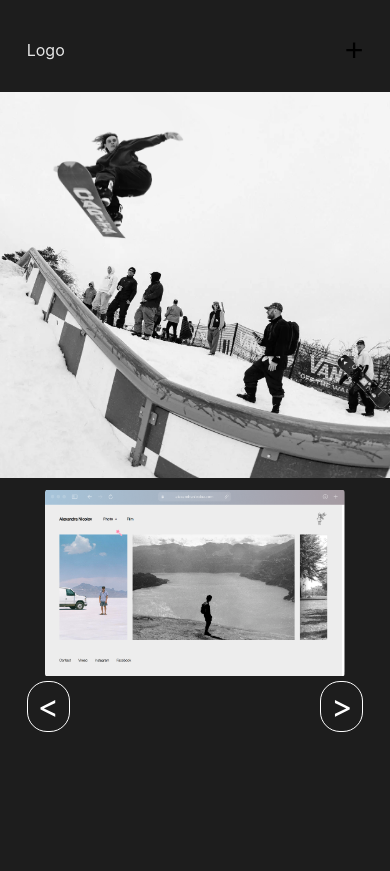
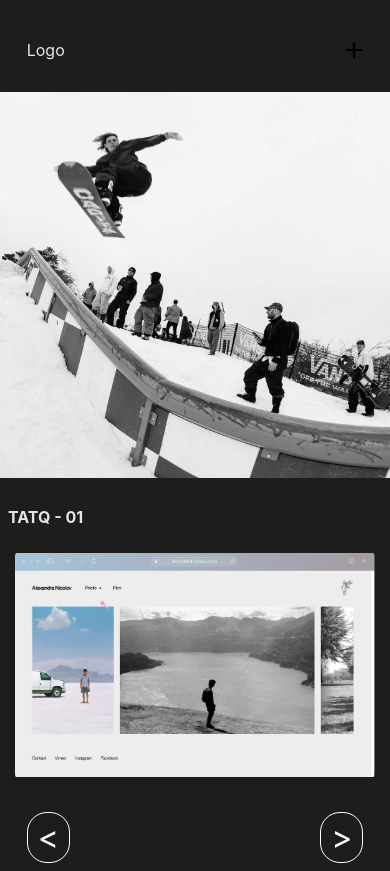
Before and after one commit to GabGo51/Portfolio-2024, a React (Vite) app in the folder portfolio2024/: page / in a window 390 px wide. Before the commit the page ends 844 px from the top, so only its background shows below. Built offline with nearby package versions, Linux system fonts and the light colour scheme.

Commit message:
animated text on phone projects

```diff
--- a/portfolio2024/src/components/PhoneProjects.jsx
+++ b/portfolio2024/src/components/PhoneProjects.jsx
@@ -1,42 +1,68 @@
 import React, { useState, useRef } from "react";
 import "../styles/PhoneProjects.css";
 import PhoneProject from "./PhoneProject";
-import img1 from "../img/alex.png";
-import img2 from "../img/gogosse.png";
+import projectsData from "../data/projects";
+import gsap from 'gsap'
+import  {useGSAP} from '@gsap/react'
 
 const PhoneProjects = () => {
+  const projects = projectsData
   const [currentProject, setCurrentProject] = useState(0);
   const projectsContainerRef = useRef(null);
+  const textRef = useRef(null)
 
   const handleNext = () => {
     const container = projectsContainerRef.current;
-    setCurrentProject((prev) => (prev + 1) % projects.length);
+    const nextProjectIndex = (currentProject + 1) % projects.length;
+
+    animateTextOut(() => {
+      setCurrentProject(nextProjectIndex);
+      animateTextIn();
+
+    });
     container.scrollTo({
-      left: container.offsetWidth * ((currentProject + 1) % projects.length),
+      left: container.offsetWidth * nextProjectIndex,
       behavior: "smooth",
     });
   };
 
   const handlePrevious = () => {
     const container = projectsContainerRef.current;
-    setCurrentProject((prev) => (prev - 1 + projects.length) % projects.length);
-    container.scrollTo({
-      left: container.offsetWidth * ((currentProject - 1 + projects.length) % projects.length),
-      behavior: "smooth",
+    const previousProjectIndex = (currentProject - 1 + projects.length) % projects.length;
+    animateTextOut(() => {
+      setCurrentProject(previousProjectIndex);
+      animateTextIn();
+      container.scrollTo({
+        left: container.offsetWidth * previousProjectIndex,
+        behavior: "smooth",
+      });
     });
-
-
   };
 
-  const projects = [
-    { number: "01", name: "TATQ", img: img1 },
-    { number: "02", name: "GOGOSSE", img: img2 },
-    { number: "03", name: "Alexandra Nicolov", img: img1 },
-    { number: "04", name: "WefinanceU", img: img2 },
-  ];
+  const animateTextIn = () => {
+    gsap.fromTo(textRef.current, {
+      opacity: 0,
+      y: 20,
+    }, {
+      opacity: 1,
+      y: 0,
+      duration: 0.2,
+    });
+  };
+
+  const animateTextOut = (callback) => {
+    gsap.to(textRef.current, {
+      opacity: 0,
+      y: -20,
+      duration: 0.2,
+      onComplete: callback,
+    });
+  };
+
 
   return (
     <div className="phone-wrapper">
+      <h4 ref={textRef}>{projects[currentProject].name} - {projects[currentProject].number}</h4>
       <div className="phone-projects">
         <div className="projects-container" ref={projectsContainerRef}>
           {projects.map((project, index) => (
--- a/portfolio2024/src/styles/PhoneProjects.css
+++ b/portfolio2024/src/styles/PhoneProjects.css
@@ -22,7 +22,7 @@
 }
 
 .phone-accordion {
-  width: 90%;
+  width: 100%;
   display: flex;
   align-items: center;
   justify-content: center;
@@ -37,8 +37,8 @@
 }
 
 .phone-project img {
-  width: 80%;
-
+  width: 96%;
+  margin-bottom: 30px;
   object-fit: cover;
 }
 
```
